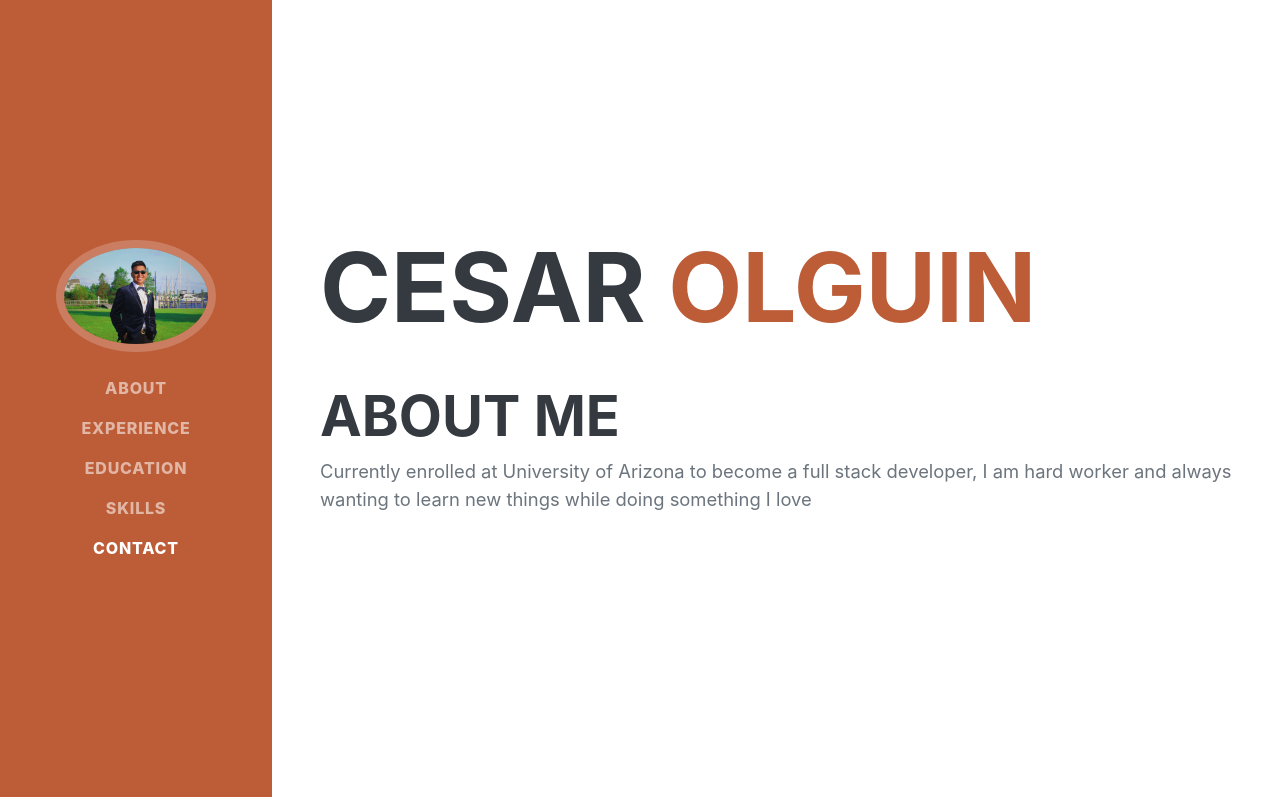
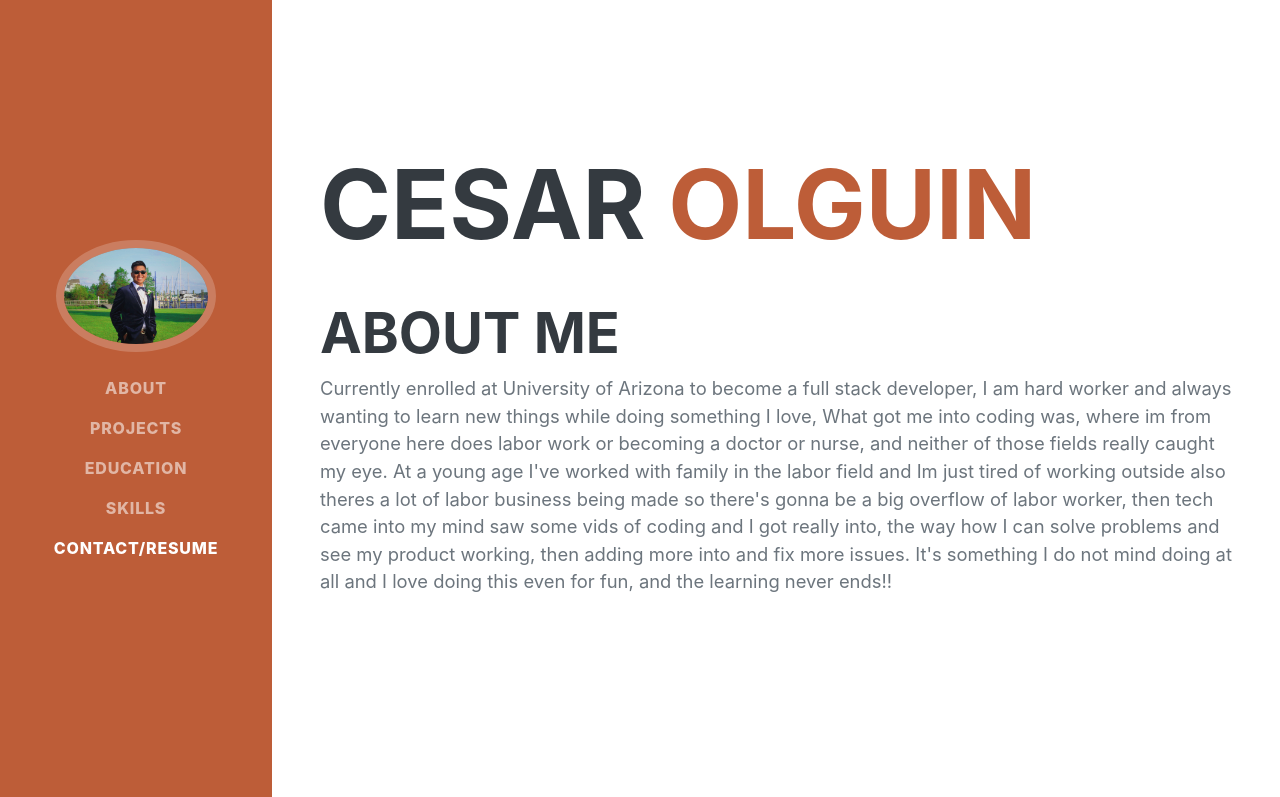
Before and after one commit to c3sarin1/Updated-Portfolio, a plain HTML site: page index.html in a window 1280 px wide. Shown: the top 797 px of the page. Drawn offline with nearby package versions, Linux system fonts and the light colour scheme; a web font is replaced by a local one.

Commit message:
added more on about me and fixed some stuff on the side navbar

```diff
--- a/index.html
+++ b/index.html
@@ -34,10 +34,10 @@
         <div class="collapse navbar-collapse" id="navbarResponsive">
             <ul class="navbar-nav">
                 <li class="nav-item"><a class="nav-link js-scroll-trigger" href="#about">About</a></li>
-                <li class="nav-item"><a class="nav-link js-scroll-trigger" href="#experience">Experience</a></li>
+                <li class="nav-item"><a class="nav-link js-scroll-trigger" href="#experience">Projects</a></li>
                 <li class="nav-item"><a class="nav-link js-scroll-trigger" href="#education">Education</a></li>
                 <li class="nav-item"><a class="nav-link js-scroll-trigger" href="#skills">Skills</a></li>
-                <li class="nav-item"><a class="nav-link js-scroll-trigger" href="#interests">Contact</a></li>
+                <li class="nav-item"><a class="nav-link js-scroll-trigger" href="#interests">Contact/RESUME</a></li>
             </ul>
         </div>
     </nav>
@@ -54,7 +54,9 @@
                 </div>
                 <h2 class="About-me">About me</h2>
                 <p class="lead mb-5">Currently enrolled at University of Arizona to become a full stack developer, I am
-                    hard worker and always wanting to learn new things while doing something I love</p>
+                    hard worker and always wanting to learn new things while doing something I love, What got me into coding was, where im from everyone here does labor work or becoming a doctor or nurse, and neither of those
+                    fields really caught my eye. At a young age I've worked with family in the labor field and Im just tired of working outside also theres a lot of labor business being made so there's gonna
+                    be a big overflow of labor worker, then tech came into my mind saw some vids of coding and I got really into, the way how I can solve problems and see my product working, then adding more into and fix more issues. It's something I do not mind doing at all and I love doing this even for fun, and the learning never ends!!</p>
             </div>
         </section>
         <hr class="m-0" />
```
